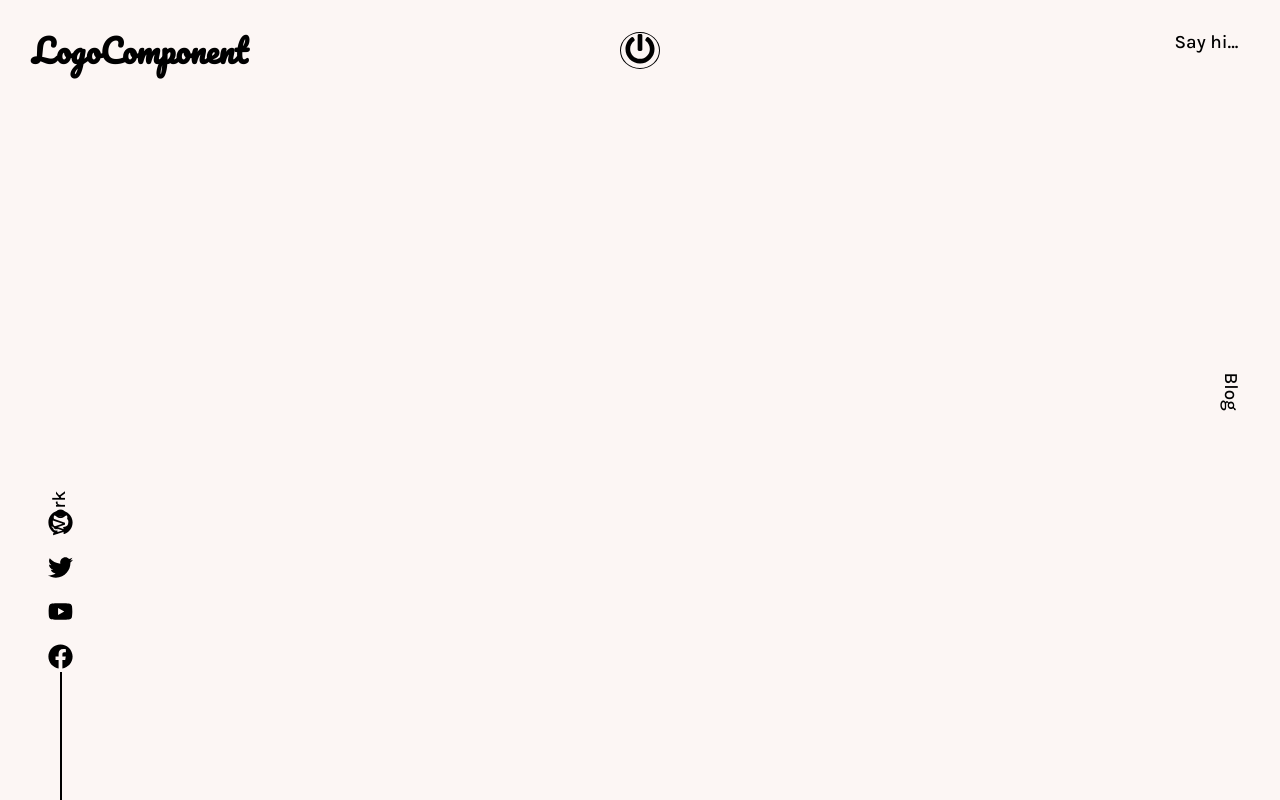
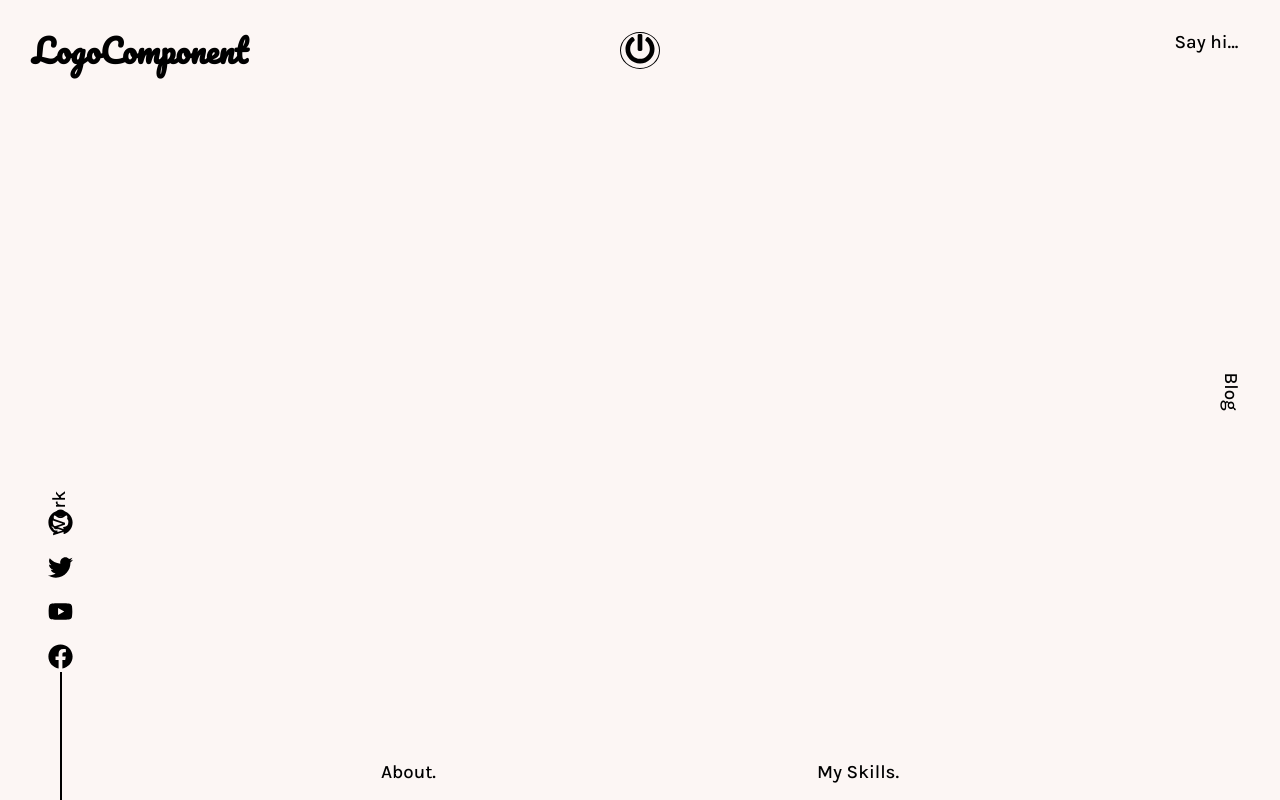
Before and after one commit to ramziddinolimov/React-Portfolio, a React (Create React App) app: page / in a window 1280 px wide. Built offline with nearby package versions, Linux system fonts and the light colour scheme.

Commit message:
about and may skills continued

```diff
--- a/src/components/Main.js
+++ b/src/components/Main.js
@@ -54,6 +54,28 @@ const WORK = styled(NavLink)`
   z-index: 1;
 `
 
+const BottomBar = styled.div`
+position: absolute;
+bottom: 1rem;
+left: 0;
+right: 0;
+width: 100%;
+display: flex;
+justify-content: space-evenly;
+`
+
+const ABOUT = styled(NavLink)`
+  color: ${props => props.theme.text};
+  text-decoration: none;
+  z-index: 1;
+`
+
+const SKILLS = styled(NavLink)`
+  color: ${props => props.theme.text};
+  text-decoration: none;
+  z-index: 1;
+`
+
 function Main() {
   return (
     <MainContainer>
@@ -79,6 +101,20 @@ function Main() {
                 Work
               </h3>
           </WORK>
+
+          <BottomBar>
+            <ABOUT to="/about">
+              <h3>
+                About.
+              </h3>
+            </ABOUT>
+
+            <SKILLS to="/skills">
+              <h3>
+                My Skills.
+              </h3>
+            </SKILLS>
+          </BottomBar>
         </Container>
     </MainContainer>
   )
```
